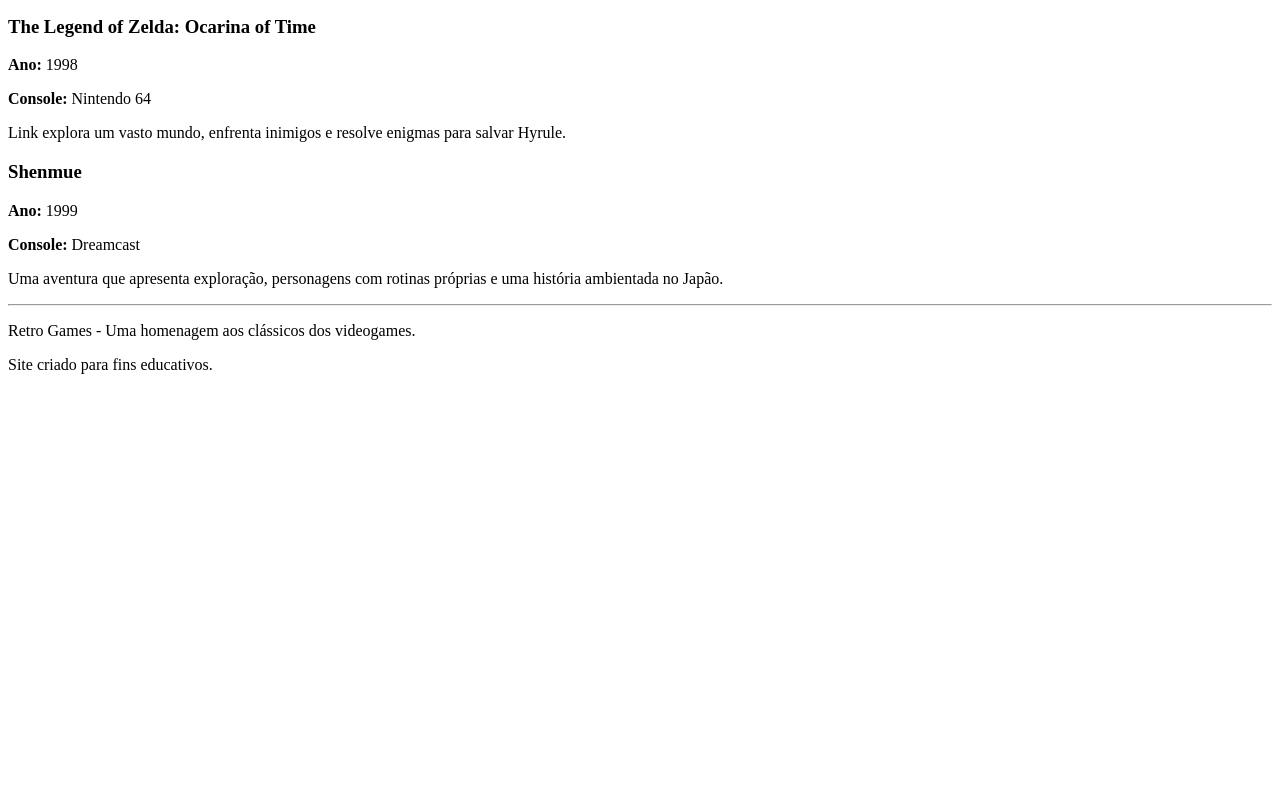
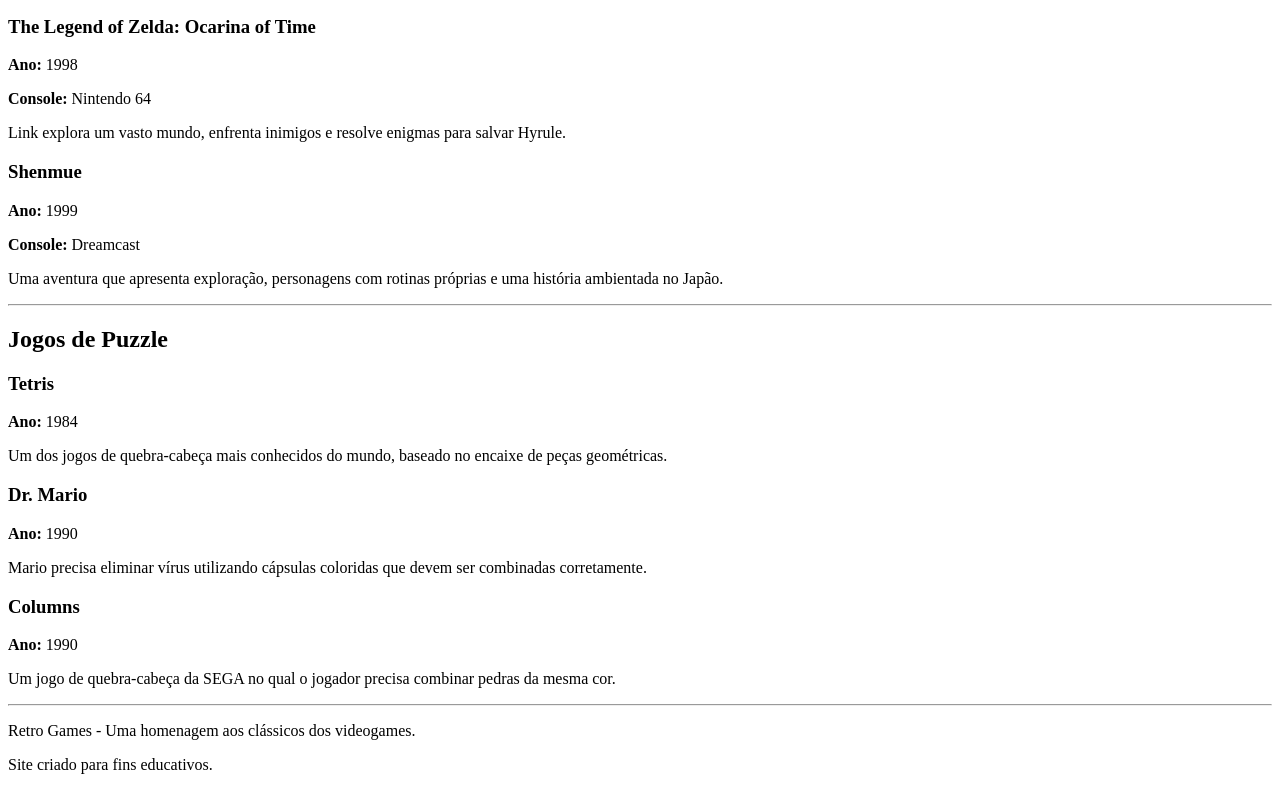
Before and after one commit to JoaoVictorFerreira100/Guia-jogos-retro, a plain HTML site: page index.html in a window 1280 px wide. Shown: the part 6343-7133 px from the top of the page. Before the commit the page ends 6733 px from the top, so only its background shows below. Drawn offline with Linux system fonts and the light colour scheme.

Commit message:
jogos de puzzle
João

```diff
--- a/index.html
+++ b/index.html
@@ -514,6 +514,37 @@
         </p>
     </article>
         </section>
+        <section id="puzzle">
+    <hr>
+    <h2>Jogos de Puzzle</h2>
+
+    <article>
+        <h3>Tetris</h3>
+        <p><strong>Ano:</strong> 1984</p>
+        <p>
+            Um dos jogos de quebra-cabeça mais conhecidos
+            do mundo, baseado no encaixe de peças geométricas.
+        </p>
+    </article>
+
+    <article>
+        <h3>Dr. Mario</h3>
+        <p><strong>Ano:</strong> 1990</p>
+        <p>
+            Mario precisa eliminar vírus utilizando cápsulas
+            coloridas que devem ser combinadas corretamente.
+        </p>
+    </article>
+
+    <article>
+        <h3>Columns</h3>
+        <p><strong>Ano:</strong> 1990</p>
+        <p>
+            Um jogo de quebra-cabeça da SEGA no qual
+            o jogador precisa combinar pedras da mesma cor.
+        </p>
+    </article>
+        </section>
     </main>
 
 
```
